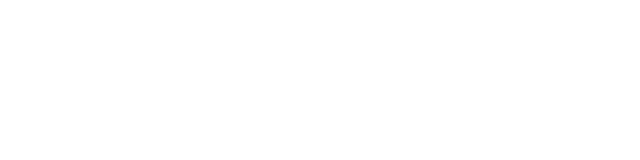
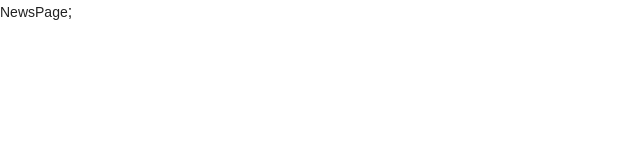
Before and after one commit to IvanDanilov03/news-app, a React (Create React App) app: page /#/news in a window 1280 px wide. Shown: the top 160 px of the page, without its empty margins (0-640 px from the left). Built offline with nearby package versions, Linux system fonts and the light colour scheme.

Commit message:
feat: add routing

```diff
--- a/src/App.tsx
+++ b/src/App.tsx
@@ -1,4 +1,7 @@
 import React from "react";
+import { Route, Routes, Navigate } from "react-router-dom";
+import NewsPage from "./pages/NewsPage";
+import NewsDetailsPage from "./pages/NewsDetailsPage";
 import { CssBaseline, ThemeProvider } from "@mui/material";
 import { Box } from "./components/ui/Box";
 import { theme } from "./theme";
@@ -8,6 +11,12 @@ const App: React.FC = () => {
     <Box>
       <ThemeProvider theme={theme}>
         <CssBaseline />
+        <Routes>
+          <Route path="/" element={<Navigate replace to={`/news`} />} />
+          <Route path={`/news`} element={<NewsPage />} />
+          <Route path={`/news/:newsId`} element={<NewsDetailsPage />} />
+        </Routes>
+        ;
       </ThemeProvider>
     </Box>
   );
```
Also changed, not shown: src/index.tsx (+7 -7 lines).
